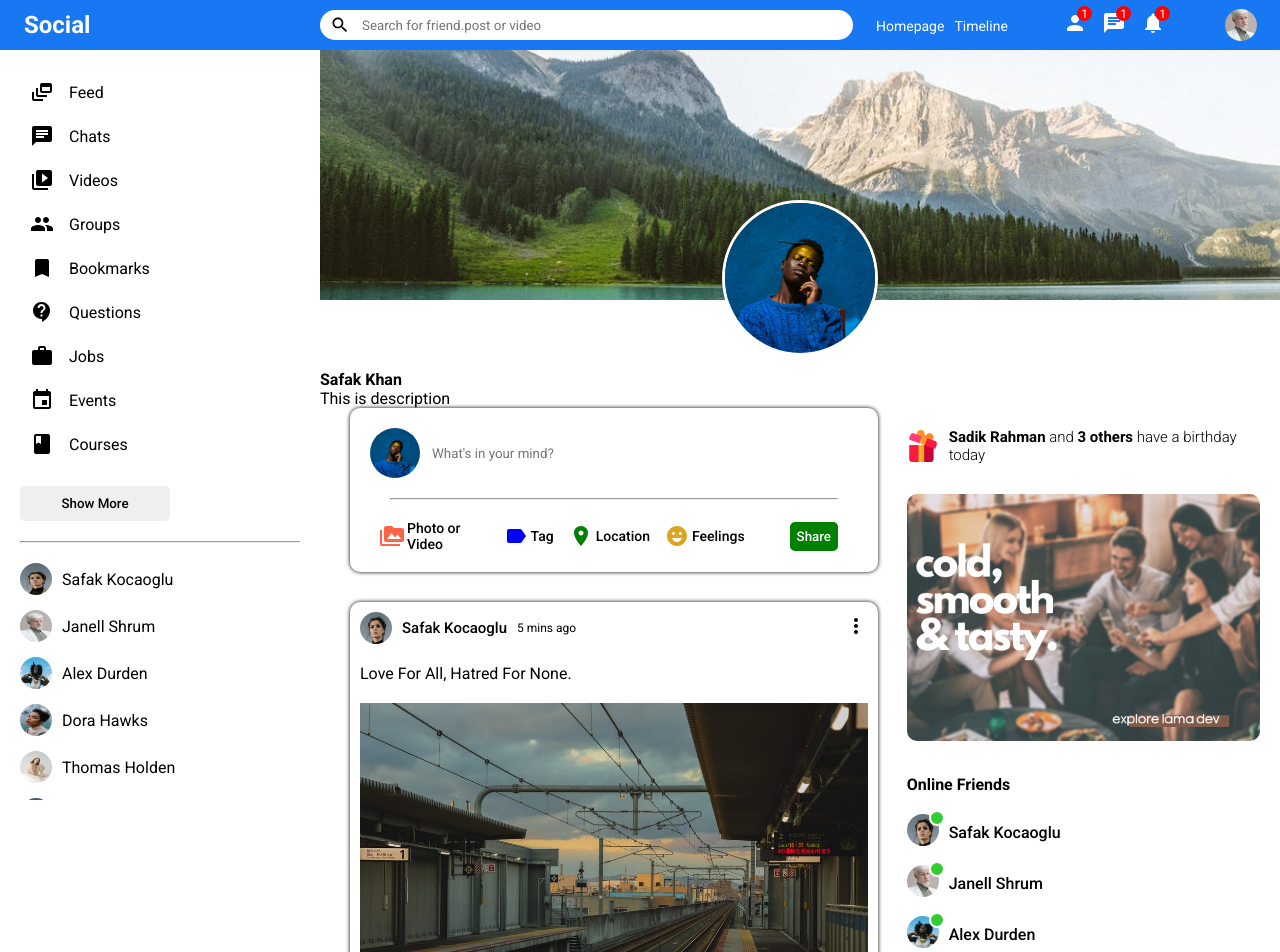
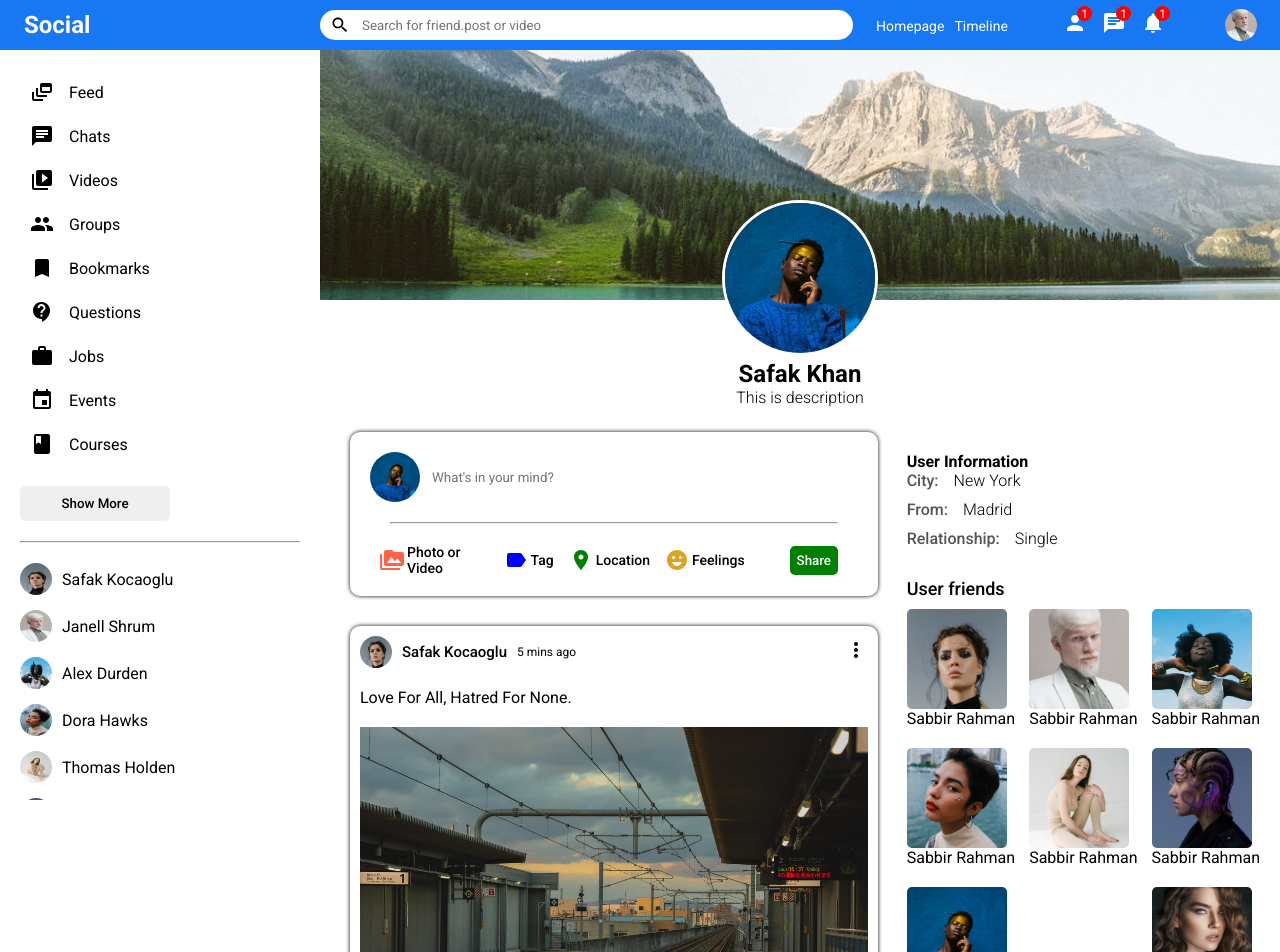
Before and after one commit to Sabbir-Rahman/socialMediaMern, a React (Create React App) app in the folder client/: page / in a window 1280 px wide. Shown: the top 952 px of the page. Built offline with nearby package versions, Linux system fonts and the light colour scheme.

Commit message:
profile page componnet added

```diff
--- a/client/src/components/rightbar/Rightbar.jsx
+++ b/client/src/components/rightbar/Rightbar.jsx
@@ -3,10 +3,11 @@ import "./rightbar.css"
 import { Users } from '../../dummyData'
 import Online from '../online/Online'
 
-export default function Rightbar() {
-    return (
-        <div className="rightBar">
-            <div className="rightbarWrapper">
+export default function Rightbar({profile}) {
+
+    const HomeRightbar = () => {
+        return (
+            <>
                 <div className="birthdayContainer">
                     <img className="birthdayImg" src="assets/gift.png" alt=""/>
                     <span className="birthdayText">
@@ -20,6 +21,72 @@ export default function Rightbar() {
                         <Online key={u.id} user={u}/>
                     ))}
                 </ul>
+            </>
+        )
+    }
+
+    const ProfileRightbar = () => {
+
+        return (
+            <>
+                <h4 className="rightbartitle">User Information</h4>
+                <div className="rightbarInfo">
+                    <div className="rightbarInfoItem">
+                        <span className="rightbarInfoKey">City:</span>
+                        <span className="rightbarInfoValue">New York</span>
+                    </div>
+                    <div className="rightbarInfoItem">
+                        <span className="rightbarInfoKey">From:</span>
+                        <span className="rightbarInfoValue">Madrid</span>
+                    </div>
+                    <div className="rightbarInfoItem">
+                        <span className="rightbarInfoKey">Relationship:</span>
+                        <span className="rightbarInfoValue">Single</span>
+                    </div>
+                </div>
+                <h4 className="rightbarTitle">User friends</h4>
+                <div className="rightbarFollowings">
+                    <div className="rightbarFollowing">
+                        <img src="assets/person/1.jpeg" alt="" className="rightbarFollowingImg"/>
+                        <span className="rightbarFollowingName">Sabbir Rahman</span>
+                    </div>
+                    <div className="rightbarFollowing">
+                        <img src="assets/person/2.jpeg" alt="" className="rightbarFollowingImg"/>
+                        <span className="rightbarFollowingName">Sabbir Rahman</span>
+                    </div>
+                    <div className="rightbarFollowing">
+                        <img src="assets/person/3.jpeg" alt="" className="rightbarFollowingImg"/>
+                        <span className="rightbarFollowingName">Sabbir Rahman</span>
+                    </div>
+                    <div className="rightbarFollowing">
+                        <img src="assets/person/4.jpeg" alt="" className="rightbarFollowingImg"/>
+                        <span className="rightbarFollowingName">Sabbir Rahman</span>
+                    </div>
+                    <div className="rightbarFollowing">
+                        <img src="assets/person/5.jpeg" alt="" className="rightbarFollowingImg"/>
+                        <span className="rightbarFollowingName">Sabbir Rahman</span>
+                    </div>
+                    <div className="rightbarFollowing">
+                        <img src="assets/person/6.jpeg" alt="" className="rightbarFollowingImg"/>
+                        <span className="rightbarFollowingName">Sabbir Rahman</span>
+                    </div>
+                    <div className="rightbarFollowing">
+                        <img src="assets/person/7.jpeg" alt="" className="rightbarFollowingImg"/>
+                        <span className="rightbarFollowingName">Sabbir Rahman</span>
+                    </div>
+                    <div className="rightbarFollowing">
+                        <img src="assets/person/8.jpeg" alt="" className="rightbarFollowingImg"/>
+                        <span className="rightbarFollowingName">Sabbir Rahman</span>
+                    </div>
+                </div>
+            </>
+        )
+    }
+
+    return (
+        <div className="rightBar">
+            <div className="rightbarWrapper">
+                <ProfileRightbar/>
             </div>
         </div>
     )
--- a/client/src/components/rightbar/rightbar.css
+++ b/client/src/components/rightbar/rightbar.css
@@ -72,3 +72,48 @@
 .rightbarUsername {
     font-weight: 500;
 }
+
+
+.rightbarTitle {
+    font-size: 18px;
+    font-weight: 500;
+    margin-bottom: 10px;
+}
+
+.rightbarInfo {
+    margin-bottom: 30px;
+}
+
+.rightbarInfoItem {
+    margin-bottom: 10px;
+}
+
+.rightbarInfoKey {
+    font-weight: 500;
+    margin-right: 15px;
+    color: #555;
+}
+
+.rightbarInfoValue {
+    font-weight: 300;
+}
+
+.rightbarFollowings {
+    display: flex;
+    flex-wrap: wrap;
+    justify-content: space-between;
+}
+
+.rightbarFollowing {
+    display: flex;
+    flex-direction: column;
+    margin-bottom: 20px;
+    cursor: pointer;
+}
+
+.rightbarFollowingImg {
+    width: 100px;
+    height: 100px;
+    object-fit: cover;
+    border-radius: 5px;
+}
--- a/client/src/pages/home/Home.jsx
+++ b/client/src/pages/home/Home.jsx
@@ -2,6 +2,7 @@ import "./home.css"
 import Feed from "../../components/feed/Feed"
 import Rightbar from "../../components/rightbar/Rightbar"
 import Leftbar from "../../components/leftbar/Leftbar"
+
 
 export default function Home(){
 
--- a/client/src/pages/home/profile/Profile.jsx
+++ b/client/src/pages/home/profile/Profile.jsx
@@ -24,7 +24,7 @@ export default function Profile() {
                 </div>
                 <div className="profileRightBottom">
                     <Feed/>
-                    <Rightbar/>
+                    <Rightbar profile/>
                 </div>
 
            </div>
--- a/client/src/pages/home/profile/profile.css
+++ b/client/src/pages/home/profile/profile.css
@@ -30,6 +30,23 @@
     border: 3px solid white;
 }
 
+.profileInfo {
+    display: flex;
+    flex-direction: column;
+    align-items: center;
+    justify-content: center;
+    margin-bottom: 25px;
+    margin-top: -10px;
+}
+
+.profileInfoName {
+    font-size: 24px;
+}
+
+.profileInfoDesc {
+    font-weight: 300;
+}
+
 .profileRightBottom {
     display: flex;
 }
```
Also changed, not shown: client/src/components/login/Login.jsx (added), client/src/components/login/login.css (added).
